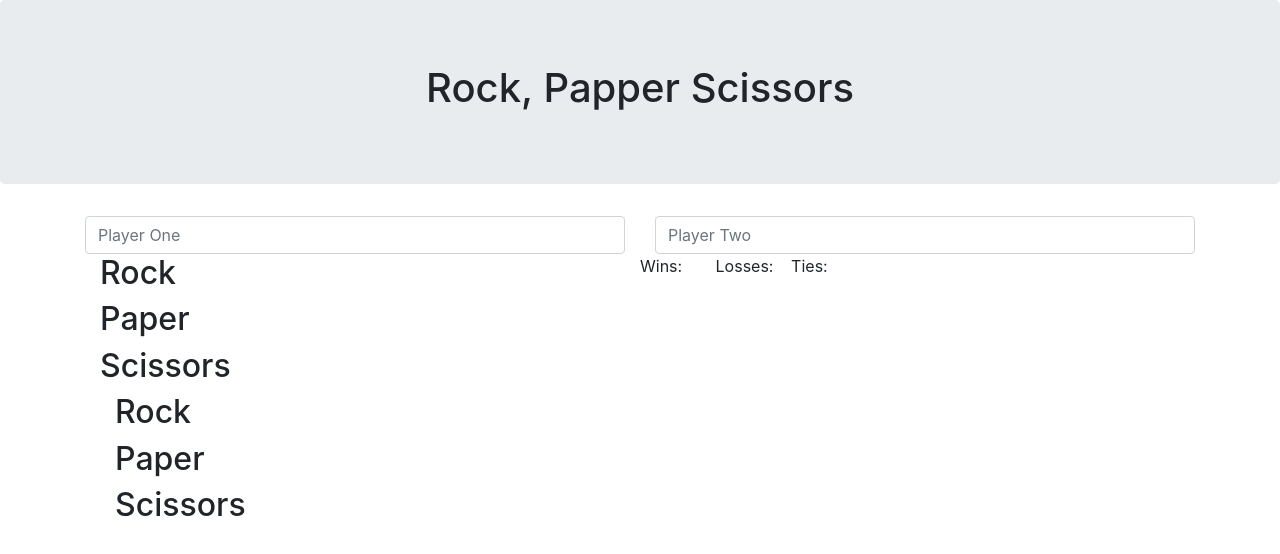
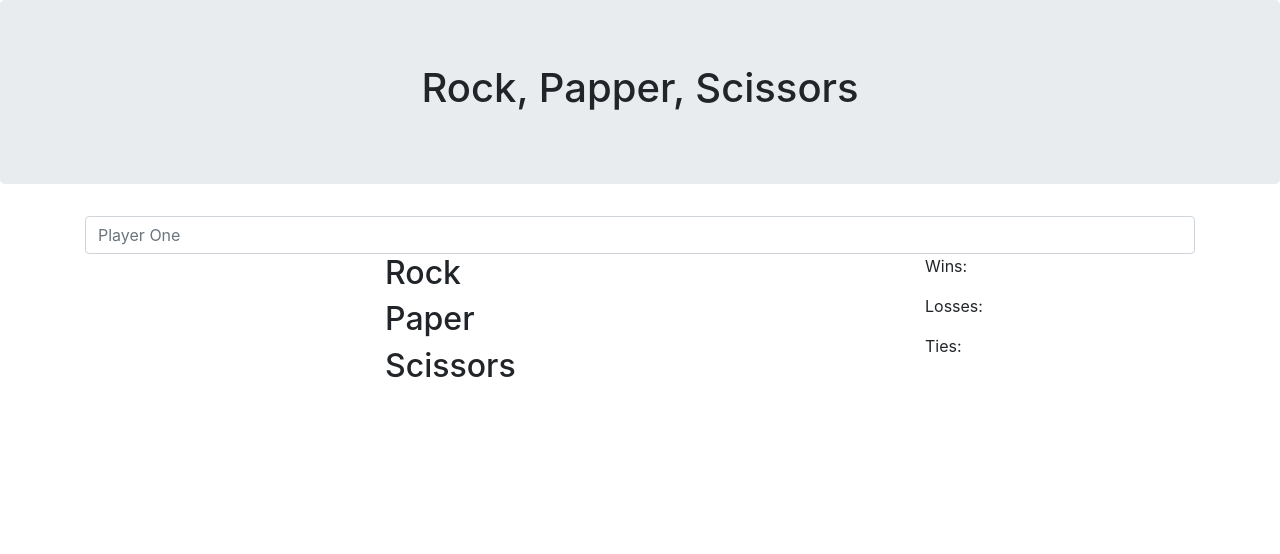
Before and after one commit to mshuster4/RPS, a plain HTML site: page index.html in a window 1280 px wide. Drawn offline with nearby package versions, Linux system fonts and the light colour scheme.

Commit message:
added firebase info

```diff
--- a/assets/javascript/game.js
+++ b/assets/javascript/game.js
@@ -1,4 +1,13 @@
-//Players input their names
-//Once both player ready, game begins
-//Players can click on either rock, paper, or scissors
-//Wins, Losses, and Ties are kept track of
+var config = {
+    apiKey: "AIzaSyDVOnepiOLoGlTYtuN7b7ZR0J_zMs20EvA",
+    authDomain: "rock-paper-scissors-83eba.firebaseapp.com",
+    databaseURL: "https://rock-paper-scissors-83eba.firebaseio.com",
+    projectId: "rock-paper-scissors-83eba",
+    storageBucket: "rock-paper-scissors-83eba.appspot.com",
+    messagingSenderId: "293978328306"
+  };
+
+  firebase.initializeApp(config);
+
+  var database = firebase.database();
+  var players = database.ref("players");
--- a/index.html
+++ b/index.html
@@ -8,13 +8,14 @@
     <link rel="stylesheet" href="https://cdnjs.cloudflare.com/ajax/libs/font-awesome/4.7.0/css/font-awesome.min.css">
     <link rel="stylesheet" href="https://maxcdn.bootstrapcdn.com/bootstrap/4.0.0/css/bootstrap.min.css">
     <link rel="stylesheet" href="assets/css/style.css">
+    <script src="https://www.gstatic.com/firebasejs/5.8.0/firebase.js"></script>
     <script type="text/javascript" src="https://cdnjs.cloudflare.com/ajax/libs/jquery/3.2.1/jquery.min.js"></script>
-    <title>Giftastic</title>
+    <title>Rock Paper Scissors</title>
 </head>
 <body>
 
 <div class="jumbotron">
-    <h1 class="text-center">Rock, Papper Scissors</h1>
+    <h1 class="text-center">Rock, Papper, Scissors</h1>
 </div>
 
 <div class ="container">
@@ -23,12 +24,8 @@
 
      <div class="row">
 
-        <div class="col">
-            <input type="text" class="form-control" id="plaer-one" placeholder="Player One">
-        </div>
-
-        <div class="col">
-            <input type="text" class="form-control" id="player-two" placeholder="Player Two">
+        <div class="col-sm-12">
+            <input type="text" class="form-control "  val="name" placeholder="Player One">
         </div>
 
     </div>
@@ -37,39 +34,30 @@
 
     <div class="row">
 
-        <div class="col-sm-6">
-
-            <div class="col-sm-4">
-                <h2>Rock</h2>
-            </div>
-            <div class="col-sm-4">
-                <h2>Paper</h2>
-            </div>
-            <div class="col-sm-4">
-                <h2>Scissors</h2>
-            </div>
+        <div class="col-sm-3"></div>
 
         <div class="col-sm-6">
 
                 <div class="col-sm-4">
-                <h2>Rock</h2>
+                    <h2 class="choices" data="rock">Rock</h2>
                 </div>
                 <div class="col-sm-4">
-                <h2>Paper</h2>
+                    <h2 class="choices" data="paper">Paper</h2>
                 </div>
                 <div class="col-sm-4">
-                <h2>Scissors</h2>
+                    <h2 class="choices" data="scissors">Scissors</h2>
                 </div>
 
-        </div>
+        <div class="col-sm-3"></div>
 
     </div>
 
     <div class="row">
-
-        <div class="col-sm-4">Wins: </div>
-        <div class="col-sm-4">Losses: </div>
-        <div class="col-sm-4">Ties: </div>
+        <div class="col-sm-6">
+            <p>Wins: <p>
+            <p>Losses: </p>
+            <p>Ties: </p>
+        </div>
 
     </div>
 
```
Lines whose indentation alone changed are shown as unchanged.
